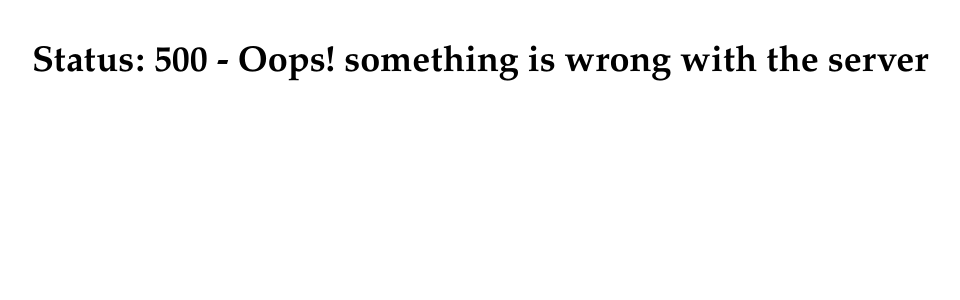
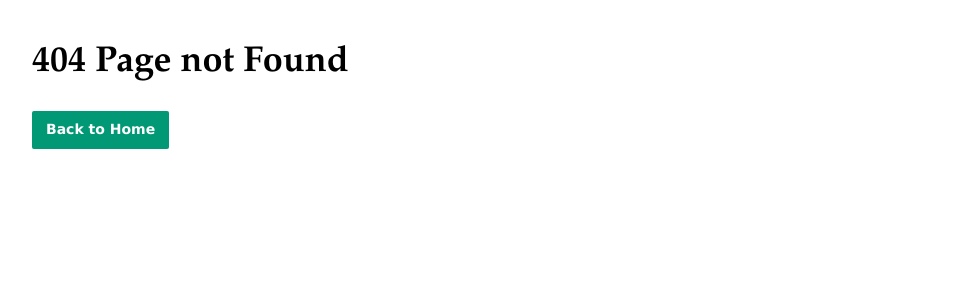
Before and after one commit to sheilaanguiano/sql-library-manager, a Node server app: page /books/1 in a window 1280 px wide. Shown: the top 300 px of the page, without its empty margins (26-986 px from the left). Run offline with Node 20, Linux system fonts and the light colour scheme; data that the repository does not hold is empty; some libraries are stand-ins or nearby versions.

Commit message:
404 and 500 error handlers

```diff
--- a/app.js
+++ b/app.js
@@ -50,24 +50,20 @@ app.use('/', indexRouter);
 // app.use('/users', usersRouter);
 
 //   ------------ ERROR HANDLERs --------
-/* 404 Error handler */
+/* 404 Error handler to catch undefined or non-existent route request */
 app.use((req, res, next) => {
-	const err  = new Error('Not Found');
-	err.status = 404;
-	next(err);
+	res.status(404).render('page-not-found');
 });
 
 /* Global error handler*/
 app.use((err, req, res, next) => {
 	if (err.status === 404) {
-		err.message = 'Not Found';
-		console.log('Error 404 - Page Not Found (-ω-、)');
-		res.status(404).render('page-not-found', { err });
+		res.status(404).render('page-not-found');
 	} else {
 		err.status = 500;
 		err.message = `Oops! something is wrong with the server`;
 		console.log('Error 500 - Something is wrong with the server 	(ﾉω･､)');
-		res.render('page-not-found', { err });
+		res.render('page-error', { err });
 		}
 	});
 
--- a/routes/index.js
+++ b/routes/index.js
@@ -55,13 +55,15 @@ router.post('/books/new', asyncHandler(async(req, res) => {
 // ------ GET  (READ )book to UPDATE or DELETE form--------
 router.get('/books/:id', asyncHandler(async(req, res) => {
 	const book = await Book.findByPk(req.params.id);
-	if(book){
+	console.log(book);
+	if(book !== null){
 		res.render('update-book', { book })
 	} else {
 		const err = new Error();
 		err.status = 404;
-		next(err);
+		res.render('page-not-found', { err });
 	}
+
   }));
 
   // ---------- POST UPDATE book form----------
--- /dev/null
+++ b/views/page-error.pug
@@ -0,0 +1,5 @@
+extends layout
+
+block content
+
+  h1=`Status: ${err.status} - ${err.message}`
--- a/views/page-not-found.pug
+++ b/views/page-not-found.pug
@@ -2,4 +2,7 @@ extends layout
 
 block content
 
-  h1=`Status: ${err.status} - ${err.message}`
+  h1=`404 Page not Found`
+
+      p
+      a(class='button' href='/books') Back to Home
```
Also changed, not shown: library.db.
